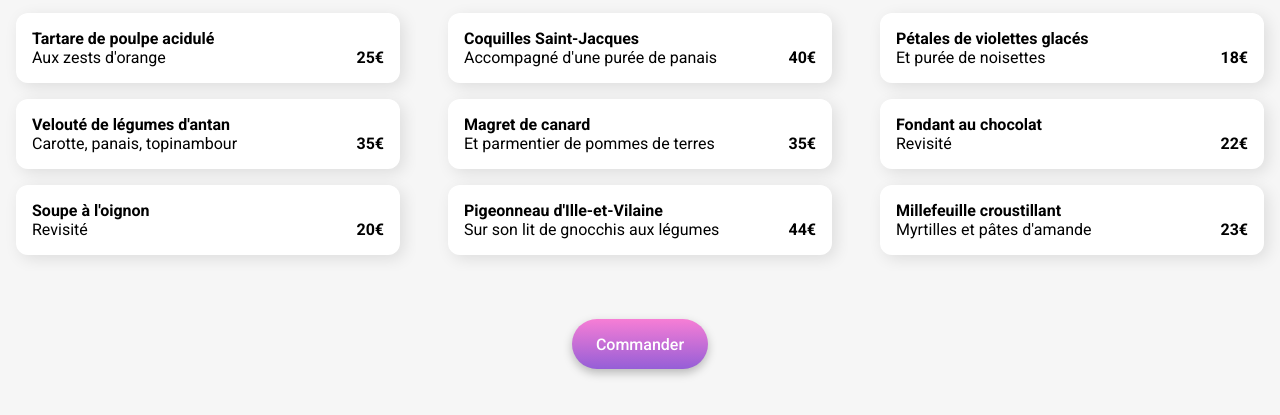
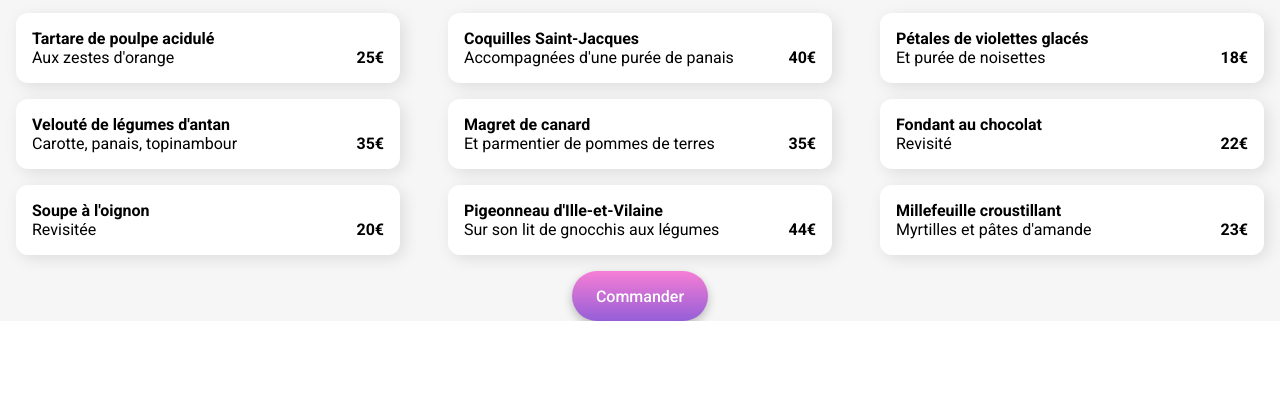
Before and after one commit to fahrenheigt/OC-Project-4-OhMyFood, a plain HTML site: page restaurants/a-la-francaise.html in a window 1280 px wide. Shown: the part 629-1044 px from the top of the page. After the commit the page ends 950 px from the top, so only its background shows below. Drawn offline with Linux system fonts and the light colour scheme; a web font is replaced by a local one.

Commit message:
Correction erreurs

```diff
--- a/restaurants/a-la-francaise.html
+++ b/restaurants/a-la-francaise.html
@@ -36,7 +36,7 @@
                 <section class="menuItem delay-0">
                   <header class="menuItem__header">
                     <h4 class="menuItem__title">Tartare de poulpe acidulé</h4>
-                    <p class="menuItem__description">Aux zests d'orange</p>
+                    <p class="menuItem__description">Aux zestes d'orange</p>
                   </header>
                   <div class="menuItem__price">25€</div>
                   <div class="menuItem__confirmation">
@@ -62,7 +62,7 @@
                 <section class="menuItem delay-2">
                   <header class="menuItem__header">
                     <h4 class="menuItem__title">Soupe à l'oignon</h4>
-                    <p class="menuItem__description">Revisité</p>
+                    <p class="menuItem__description">Revisitée</p>
                   </header>
                   <div class="menuItem__price">20€</div>
                   <div class="menuItem__confirmation">
@@ -78,7 +78,7 @@
                 <section class="menuItem delay-3">
                   <header class="menuItem__header">
                     <h4 class="menuItem__title">Coquilles Saint-Jacques</h4>
-                    <p class="menuItem__description">Accompagné d'une purée de panais</p>
+                    <p class="menuItem__description">Accompagnées d'une purée de panais</p>
                   </header>
                   <div class="menuItem__price">40€</div>
                   <div class="menuItem__confirmation">
--- a/sass/_homepage.scss
+++ b/sass/_homepage.scss
@@ -58,6 +58,7 @@
       font-weight: 700;
       background-image: linear-gradient(to right, color.scale($color-primary, $alpha: -10%) 20%, color.scale($color-secondary, $alpha: -10%) 40%, color.scale($color-secondary, $alpha: -10%) 60%, color.scale($color-primary, $alpha: -10%) 80%);
       background-size: 200% auto;
+      background-clip: text;
       -webkit-background-clip: text;
       -webkit-text-fill-color: transparent;
       -moz-background-clip: text;
--- a/sass/_menuspages.scss
+++ b/sass/_menuspages.scss
@@ -224,7 +224,7 @@
 
 @for $i from 0 to 9 {
   .delay-#{$i} {
-    animation-delay:  #{$i/10}s;
+    animation-delay:  #{$i*0.15}s;
   }
 }
 
@@ -234,7 +234,7 @@
   display: flex;
   text-decoration: none;
   justify-content: center;
-  padding: 48px 0;
+  padding: 0;
 }
 
 .commandBtn {
```
Also changed, not shown: assets/css/main.css, 1 other file.
